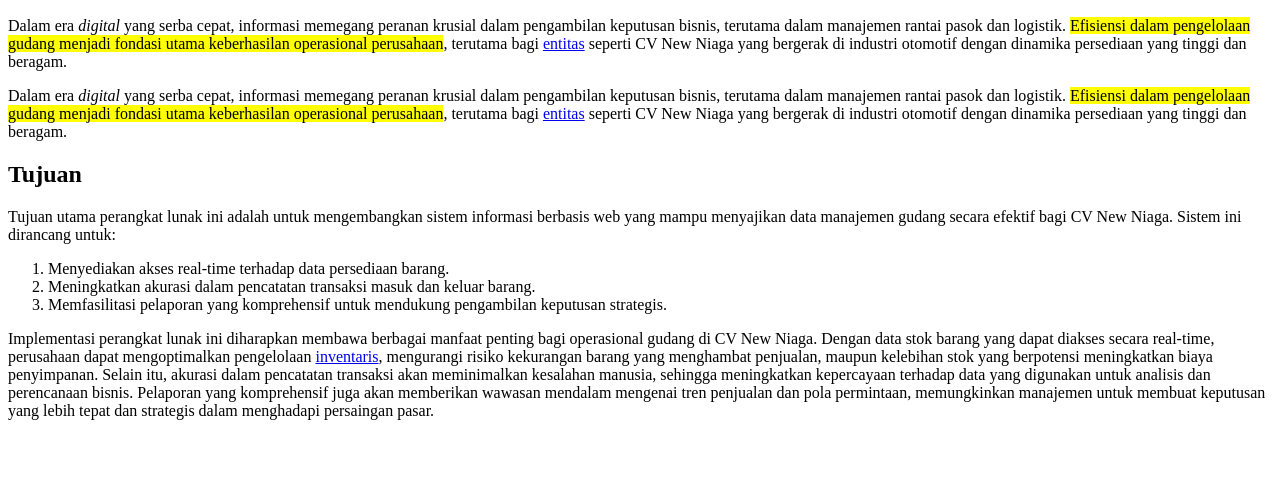
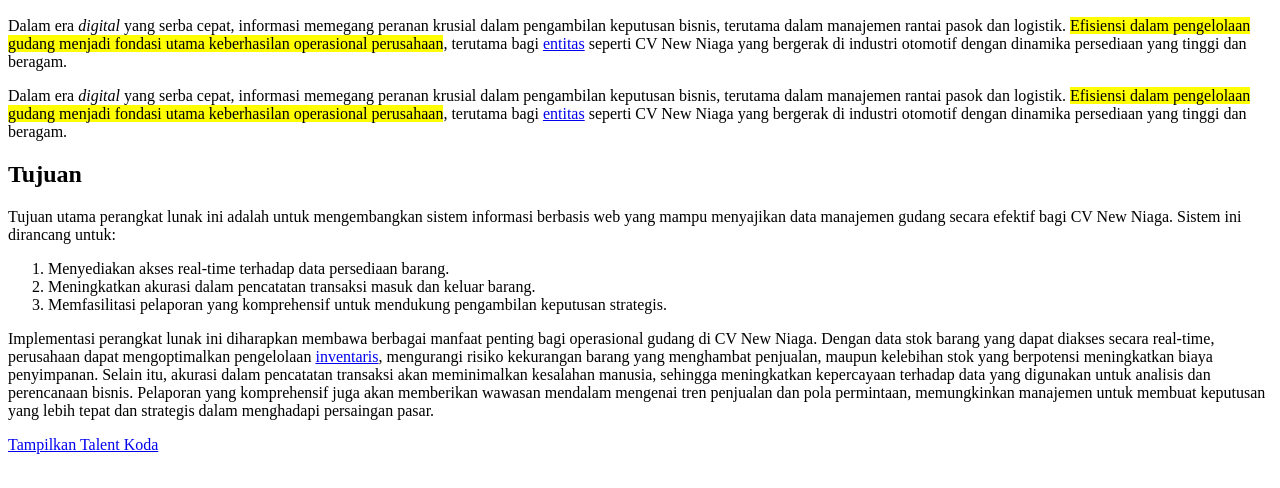
Before and after one commit to askadiliya/koda-b5-web1, a plain HTML site: page index.html in a window 1280 px wide. Shown: the part 110-598 px from the top of the page. Drawn offline with Linux system fonts and the light colour scheme.

Commit message:
feat :add link to talent table

```diff
--- a/index.html
+++ b/index.html
@@ -21,5 +21,6 @@
         </ol>
         Implementasi perangkat lunak ini diharapkan membawa berbagai manfaat penting bagi operasional gudang di CV New Niaga. Dengan data stok barang yang dapat diakses secara real-time, perusahaan dapat mengoptimalkan pengelolaan <a href="iventaris.html">inventaris</a>, mengurangi risiko kekurangan barang yang menghambat penjualan, maupun kelebihan stok yang berpotensi meningkatkan biaya penyimpanan. Selain itu, akurasi dalam pencatatan transaksi akan meminimalkan kesalahan manusia, sehingga meningkatkan kepercayaan terhadap data yang digunakan untuk analisis dan perencanaan bisnis. Pelaporan yang komprehensif juga akan memberikan wawasan mendalam mengenai tren penjualan dan pola permintaan, memungkinkan manajemen untuk membuat keputusan yang lebih tepat dan strategis dalam menghadapi persaingan pasar.
     </p>
+    <a href="tabelTalent.html" target="_blank">Tampilkan Talent Koda</a>
 </body>
 </html>
```
